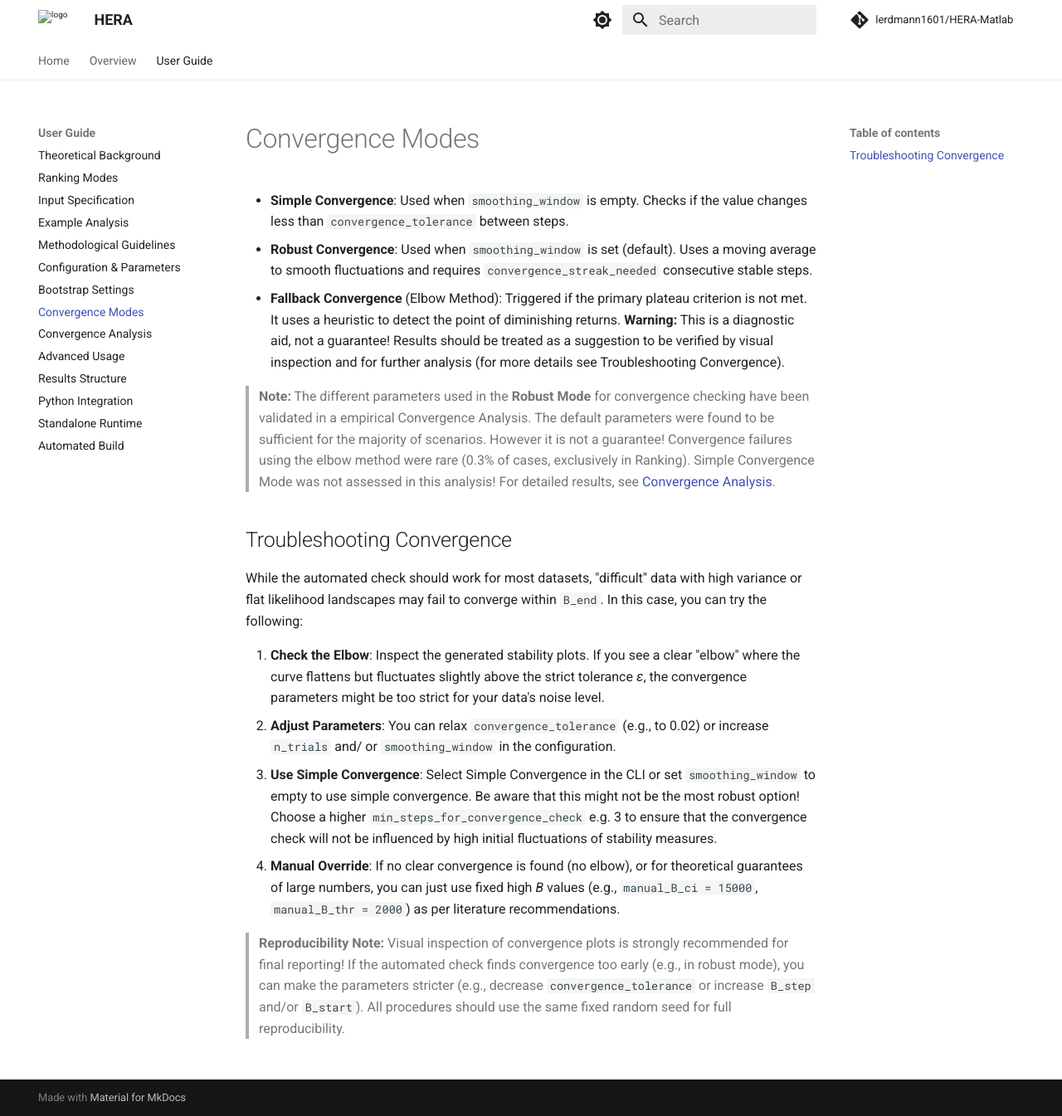
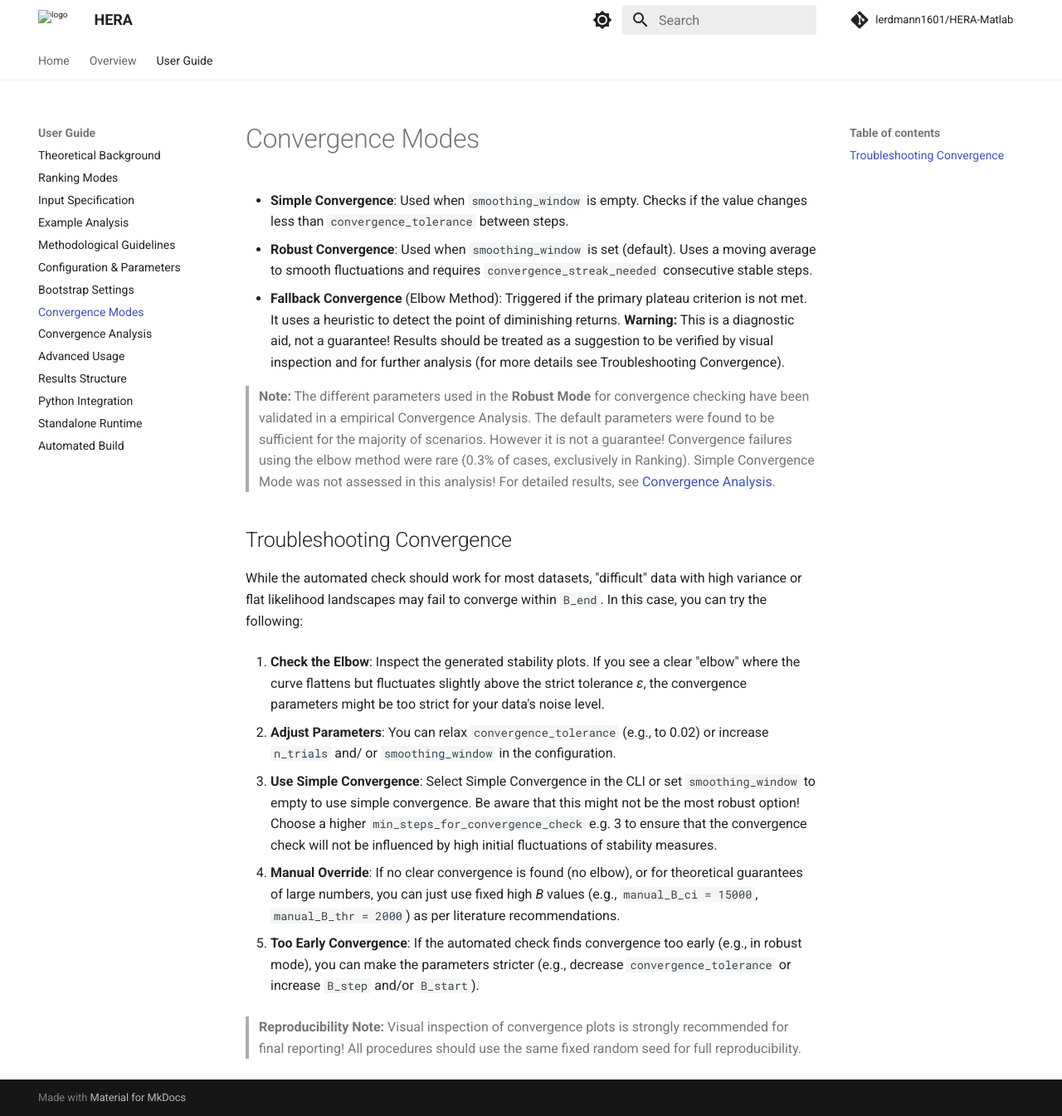
Before and after one commit to lerdmann1601/HERA-Matlab, an MkDocs documentation site: the page built from docs/Convergence_Modes.md, in a window 1280 px wide and 1345 px high. Shown: the whole window at 83% size. Built offline with MkDocs 1.6.1 and Material for MkDocs 9.7.7, drawn with Linux system fonts in a browser that asks for light colours; comment, search, counter and statistics services are not loaded.

Commit message:
docs: improve clarity for Troubleshooting Convergence

```diff
--- a/docs/Convergence_Modes.md
+++ b/docs/Convergence_Modes.md
@@ -30,20 +30,25 @@ variance or flat likelihood landscapes may fail to converge within
     clear "elbow" where the curve flattens but fluctuates slightly above the
     strict tolerance *ε*, the convergence parameters might be too strict
     for your data's noise level.
+
 2. **Adjust Parameters**: You can relax `convergence_tolerance` (e.g., to
     0.02) or increase `n_trials` and/ or `smoothing_window` in the configuration.
+
 3. **Use Simple Convergence**: Select Simple Convergence in the CLI or set
     `smoothing_window` to empty to use simple convergence. Be aware that
     this might not be the most robust option! Choose a higher `min_steps_for_convergence_check`
     e.g. 3 to ensure that the convergence check will not be influenced by high
     initial fluctuations of stability measures.
+
 4. **Manual Override**: If no clear convergence is found (no elbow), or for
     theoretical guarantees of large numbers, you can just
     use fixed high *B* values (e.g., `manual_B_ci = 15000`, `manual_B_thr = 2000`)
     as per literature recommendations.
 
+5. **Too Early Convergence**: If the automated check finds convergence too
+    early (e.g., in robust mode), you can make the parameters stricter (e.g.,
+    decrease `convergence_tolerance` or increase `B_step` and/or `B_start`).
+
 > **Reproducibility Note:** Visual inspection of convergence plots is strongly
-> recommended for final reporting! If the automated check finds convergence too
-> early (e.g., in robust mode), you can make the parameters stricter (e.g.,
-> decrease `convergence_tolerance` or increase `B_step` and/or `B_start`). All
-> procedures should use the same fixed random seed for full reproducibility.
+> recommended for final reporting! All procedures should use the same fixed
+> random seed for full reproducibility.
```
